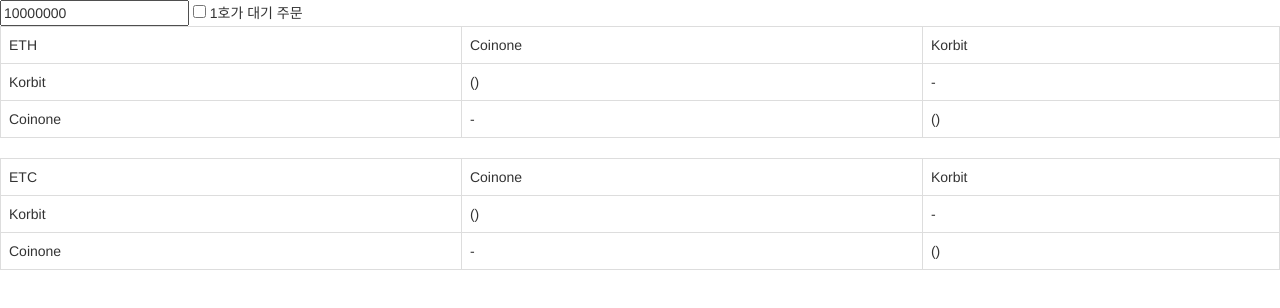
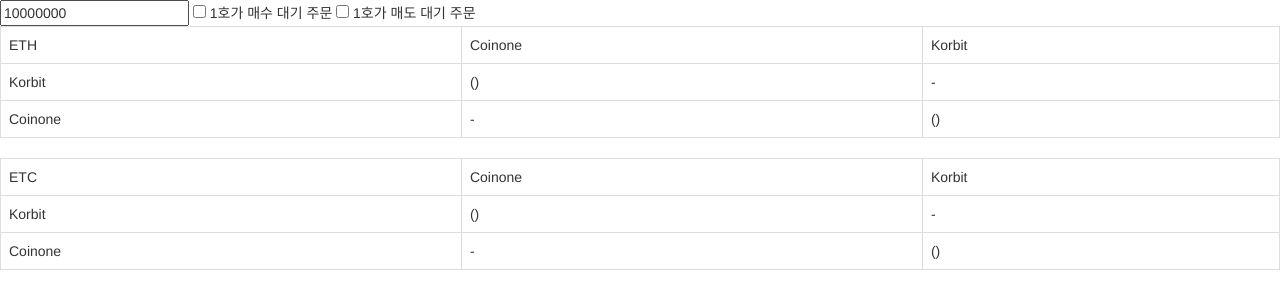
Before and after one commit to jjangg96/Arbi, a website: page index.html in a window 1280 px wide. Drawn offline with nearby package versions, Linux system fonts and the light colour scheme; no server answers.

Commit message:
매수 매도에 대기 기능 추

```diff
--- a/arbi.js
+++ b/arbi.js
@@ -80,7 +80,7 @@
     return parseInt(sum / origin_qty);
   }
 
-  function get_profit(coin, from, to, krw, wait_trade) {
+  function get_profit(coin, from, to, krw, wait_buy_trade, wait_sell_trade) {
     buyer_fee = 0.0015;
     seller_fee = 0.0015;
 
@@ -98,7 +98,7 @@
     to_bid = orderbook[to+'_'+coin].bid;
 
 
-    if(wait_trade) {
+    if(wait_buy_trade) {
       esti_qty = (krw / parseInt(from_bid[0].price) * (1-buyer_fee));
       buy_list.push({price: from_bid[0].price, qty: esti_qty});
       krw = 0;
@@ -124,7 +124,7 @@
     buy_qty = esti_qty;
 
     //sell
-    if(wait_trade) {
+    if(wait_sell_trade) {
       esti_value = (esti_qty * parseInt(to_ask[0].price) * (1-seller_fee));
       sell_list.push({price: to_ask[0].price, qty: esti_qty});
       esti_qty = 0;
@@ -163,13 +163,14 @@
 
   setInterval(function(){
     $scope.krw = parseInt($('#krw').val());
-    var wait_trade = $('#wait_trade').is(":checked");
+    var wait_buy_trade = $('#wait_buy_trade').is(":checked");
+    var wait_sell_trade = $('#wait_sell_trade').is(":checked");
     update_orderbook(function(){
 
-      $scope.eth_korbit_coinone = get_profit('eth', 'korbit', 'coinone', $scope.krw, wait_trade);
-      $scope.eth_coinone_korbit = get_profit('eth', 'coinone', 'korbit', $scope.krw, wait_trade);
-      $scope.etc_korbit_coinone = get_profit('etc', 'korbit', 'coinone', $scope.krw, wait_trade);
-      $scope.etc_coinone_korbit = get_profit('etc', 'coinone', 'korbit', $scope.krw, wait_trade);
+      $scope.eth_korbit_coinone = get_profit('eth', 'korbit', 'coinone', $scope.krw, wait_buy_trade, wait_sell_trade);
+      $scope.eth_coinone_korbit = get_profit('eth', 'coinone', 'korbit', $scope.krw, wait_buy_trade, wait_sell_trade);
+      $scope.etc_korbit_coinone = get_profit('etc', 'korbit', 'coinone', $scope.krw, wait_buy_trade, wait_sell_trade);
+      $scope.etc_coinone_korbit = get_profit('etc', 'coinone', 'korbit', $scope.krw, wait_buy_trade, wait_sell_trade);
       $scope.$apply();
     });
   }, 2000);
--- a/index.html
+++ b/index.html
@@ -25,7 +25,8 @@
   </head>
   <body ng-controller="arbiController">
     <input id="krw" value="10000000"></input>
-    <input id="wait_trade" type="checkbox"/> 1호가 대기 주문
+    <input id="wait_buy_trade" type="checkbox"/> 1호가 매수 대기 주문
+    <input id="wait_sell_trade" type="checkbox"/> 1호가 매도 대기 주문
 
     <table class="table table-bordered eth">
       <tr>
```
